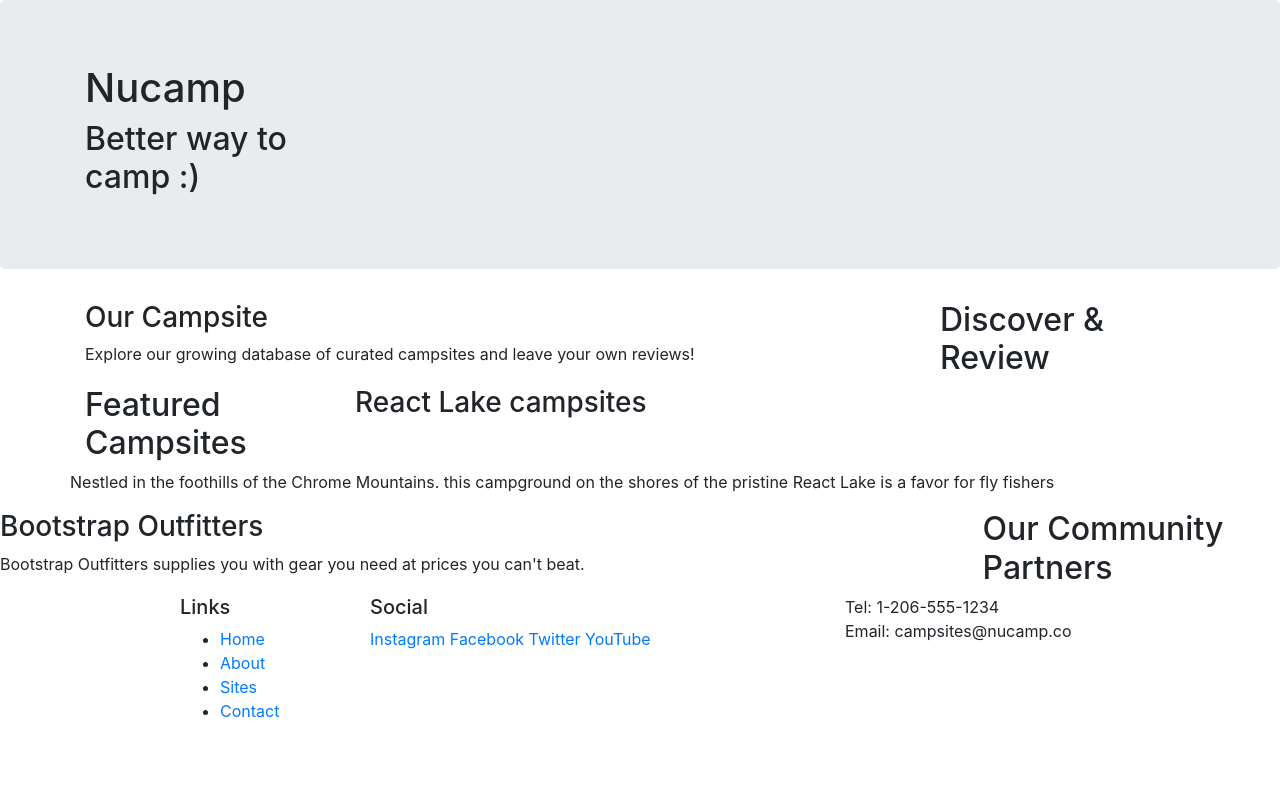
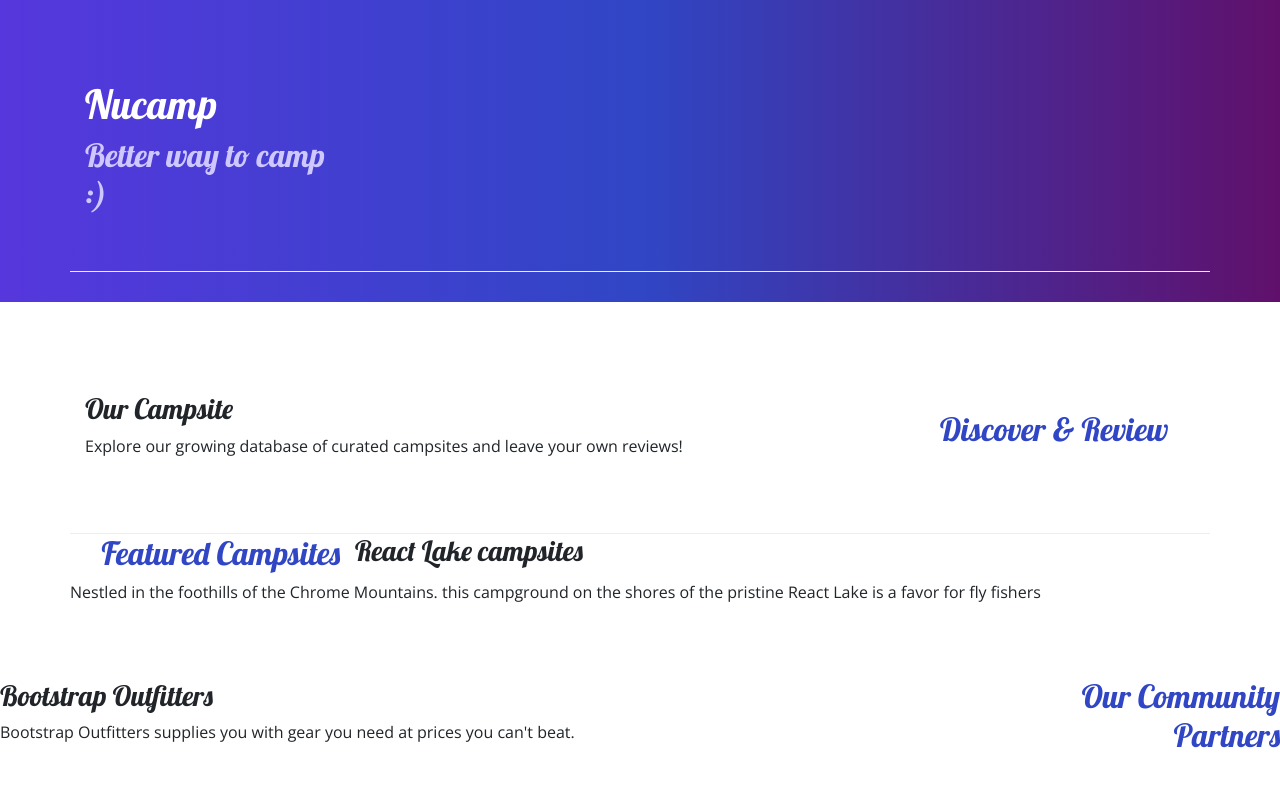
Before and after one commit to accountdaniel/camp-nucamp, a website: page index.html in a window 1280 px wide. Shown: the top 800 px of the page. Drawn offline with nearby package versions, Linux system fonts and the light colour scheme.

Commit message:
custom styles

```diff
--- a/index.html
+++ b/index.html
@@ -6,13 +6,17 @@
     <meta http-equiv="X-UA-Compatible" content="IE=edge">
     <meta name="viewport" content="width=device-width, initial-scale=1.0">
     <link rel="stylesheet" href="node_modules/bootstrap/dist/css/bootstrap.min.css" />
+    <link rel="preconnect" href="https://fonts.googleapis.com">
+    <link rel="preconnect" href="https://fonts.gstatic.com" crossorigin>
+    <link href="https://fonts.googleapis.com/css2?family=Lobster&family=Open+Sans&display=swap" rel="stylesheet">
+    <link rel="stylesheet" href="style.css">
     <title>Better Way to Camp</title>
 </head>
 
 <body>
-    <header class="jumbotron">
+    <header class="jumbotron jumbotron-fluid">
         <div class="container">
-            <div class="row">
+            <div class="row row-content align-items-center">
                 <div class="col-sm-4 col-md-3">
                     <h1>Nucamp</h1>
                     <h2>Better way to camp :)</h2>
@@ -21,7 +25,7 @@
         </div>
     </header>
     <div class="container">
-        <div class="row">
+        <div class="row row-content align-items-center">
             <div class="col-sm-4 order-sm-last col-md-3">
                 <h2>Discover & Review</h2>
             </div>
@@ -33,16 +37,16 @@
 
         <div class="row">
             <div class="col-sm-4 col-md-3">
-                <h2>Featured Campsites</h2>
+                <h2 class="text-sm-right">Featured Campsites</h2>
             </div>
             <h3>React Lake campsites</h3>
             <p>Nestled in the foothills of the Chrome Mountains. this campground on the shores of the pristine React
                 Lake is a favor for fly fishers</p>
         </div>
     </div>
-    <div class="row">
+    <div class="row row-content align-items-center">
         <div class="col-sm-4 order-sm-last col-md-3">
-            <h2>Our Community Partners</h2>
+            <h2 class="text-sm-right">Our Community Partners</h2>
         </div>
         <div class="col">
             <h3>Bootstrap Outfitters</h3>
@@ -63,14 +67,14 @@
                         <li><a href="#">Contact</a></li>
                     </ul>
                 </div>
-                <div class="col-6 col-sm-5">
+                <div class="col-6 col-sm-5 text-center">
                     <h5>Social</h5>
                     <a href="http://instagram.com/">Instagram</a>
                     <a href="http://facebook.com/">Facebook</a>
                     <a href="http://twitter.com/">Twitter</a>
                     <a href="http://youtube.com/">YouTube</a>
                 </div>
-                <div class="col-sm-4">
+                <div class="col-sm-4 text-center">
                     Tel: 1-206-555-1234<br />
                     Email: campsites@nucamp.co
                 </div>
--- /dev/null
+++ b/style.css
@@ -0,0 +1,32 @@
+body {
+    font-family: "Open Sans", sans-serif;
+}
+
+h1, h2, h3 {
+    font-family: "Lobster", cursive;
+}
+
+h2 {
+    color: #3046C5;
+}
+
+header h2 {
+    color: #CEC8FF;
+}
+
+footer {
+    background-image: linear-gradient(#CEC8FF, white);
+    padding: 20px 0;
+}
+
+.jumbotron {
+    padding: 30px;
+    background-image: linear-gradient(to right, #5637DD, #3046C5, #60106B);
+    color: white;
+}
+
+.row-content {
+    padding: 50px 0;
+    border-bottom: 1px ridge;
+    min-height: 200px;
+}
```
